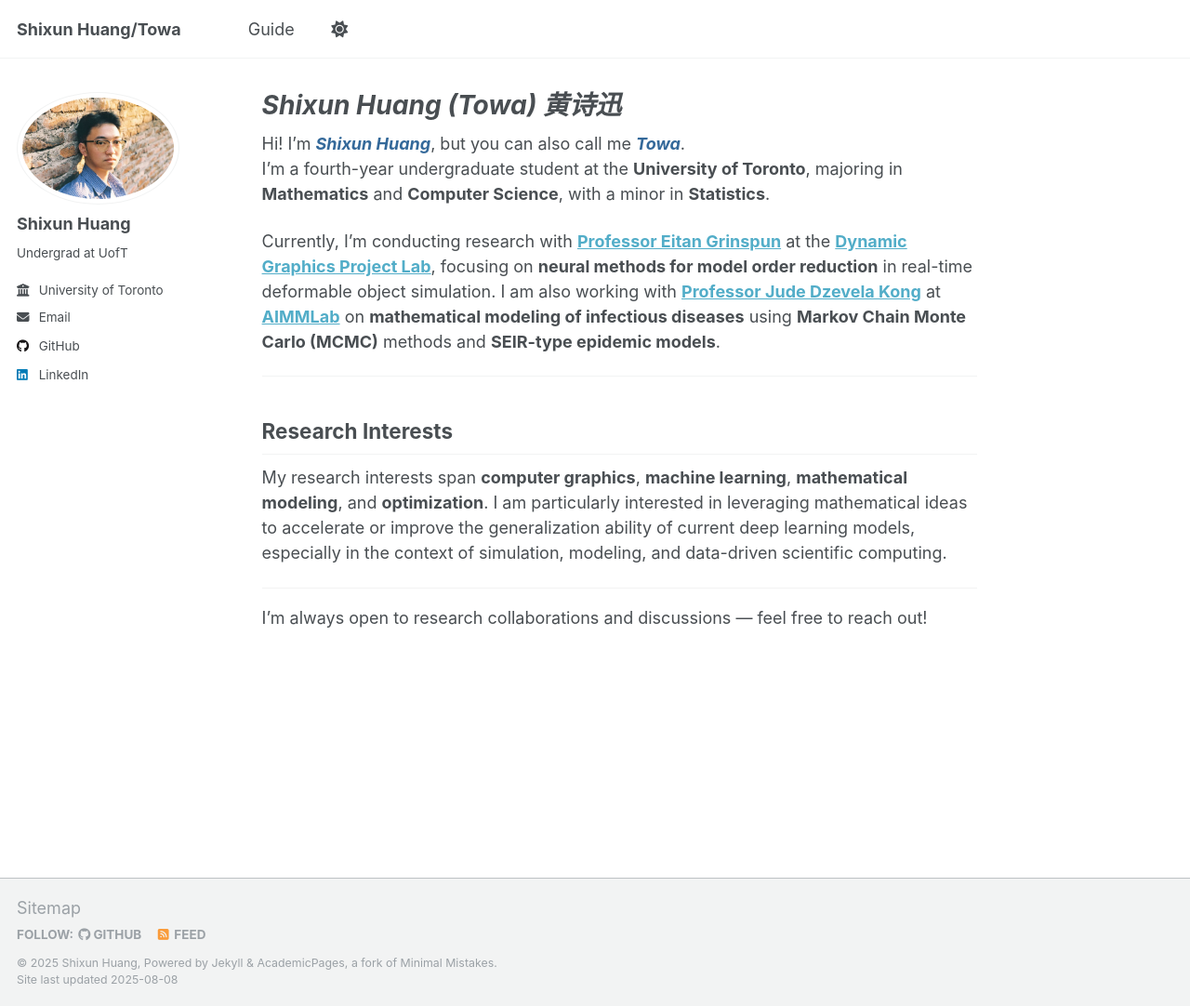
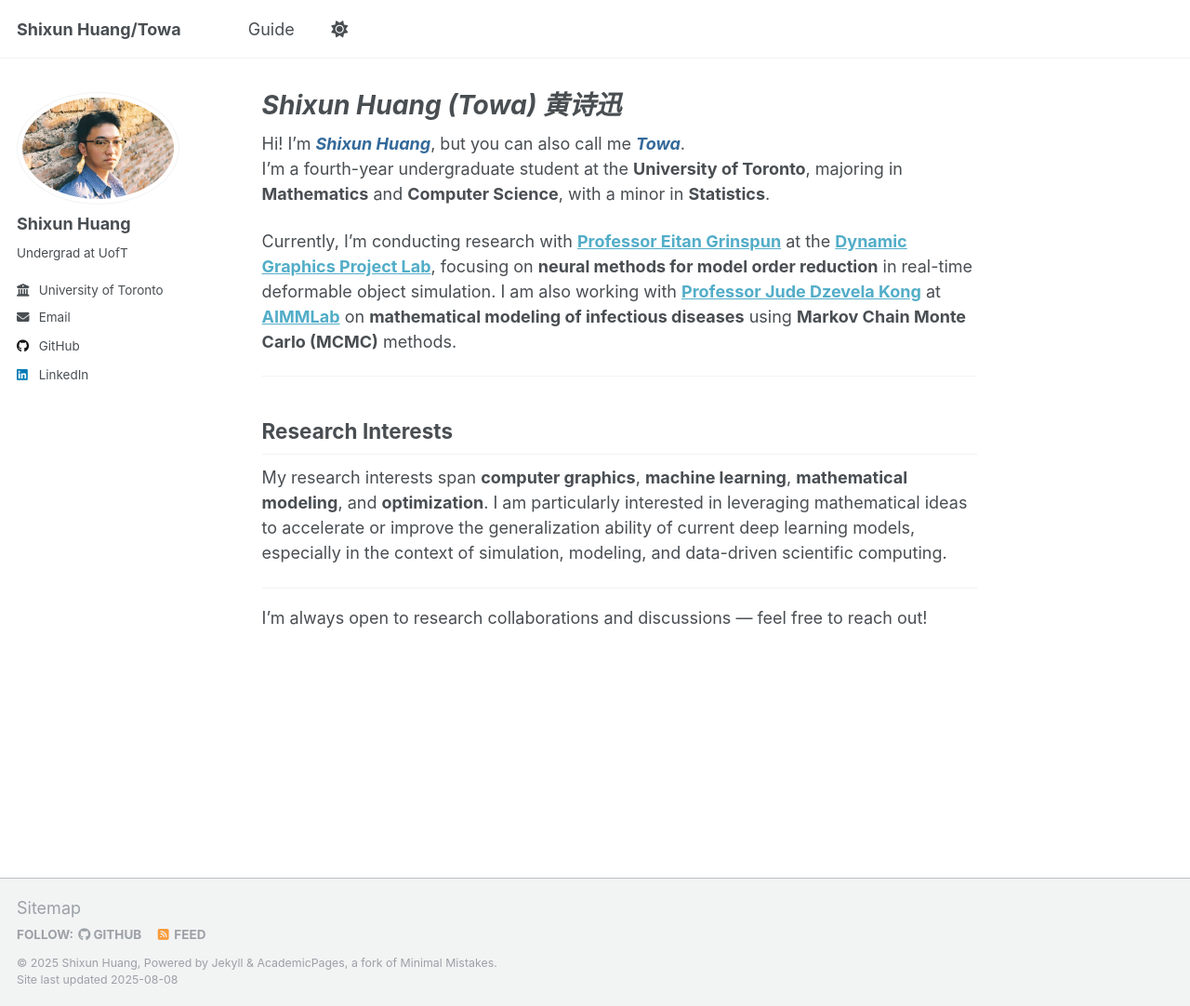
Before and after one commit to Alessange/Alessange.github.io, a Jekyll site: the page built from _pages/about.md, in a window 1280 px wide and 1082 px high. Shown: the whole window at 93% size. Built offline with Jekyll 4.4.1, drawn with Linux system fonts in a browser that asks for light colours; a script that is not in the unit is left out.

Commit message:
new about as well

```diff
--- a/_pages/about.md
+++ b/_pages/about.md
@@ -9,7 +9,7 @@
 Hi! I'm <span style="color:#34699A; font-weight:bold;">*Shixun Huang*</span>, but you can also call me <span style="color:#34699A; font-weight:bold;">*Towa*</span>.
 I'm a fourth-year undergraduate student at the **University of Toronto**, majoring in **Mathematics** and **Computer Science**, with a minor in **Statistics**.
 
-Currently, I’m conducting research with <span style="color:#0046FF; font-weight:bold;">[Professor Eitan Grinspun](https://www.dgp.toronto.edu/~eitan/)</span> at the <span style="color:#33a02c; font-weight:bold;">[Dynamic Graphics Project Lab](https://www.dgp.toronto.edu/)</span>, focusing on **neural methods for model order reduction** in real-time deformable object simulation. I am also working with <span style="color:#0046FF; font-weight:bold;">[Professor Jude Dzevela Kong](https://www.mathematics.utoronto.ca/people/directories/all-faculty/jude-kong)</span> at <span style="color:#ff7f00; font-weight:bold;">[AIMMLab](https://aimmlab.org/)</span> on **mathematical modeling of infectious diseases** using **Markov Chain Monte Carlo (MCMC)** methods and **SEIR-type epidemic models**.
+Currently, I’m conducting research with <span style="color:#0046FF; font-weight:bold;">[Professor Eitan Grinspun](https://www.dgp.toronto.edu/~eitan/)</span> at the <span style="color:#33a02c; font-weight:bold;">[Dynamic Graphics Project Lab](https://www.dgp.toronto.edu/)</span>, focusing on **neural methods for model order reduction** in real-time deformable object simulation. I am also working with <span style="color:#0046FF; font-weight:bold;">[Professor Jude Dzevela Kong](https://www.mathematics.utoronto.ca/people/directories/all-faculty/jude-kong)</span> at <span style="color:#ff7f00; font-weight:bold;">[AIMMLab](https://aimmlab.org/)</span> on **mathematical modeling of infectious diseases** using **Markov Chain Monte Carlo (MCMC)** methods.
 
 ---
 
```
